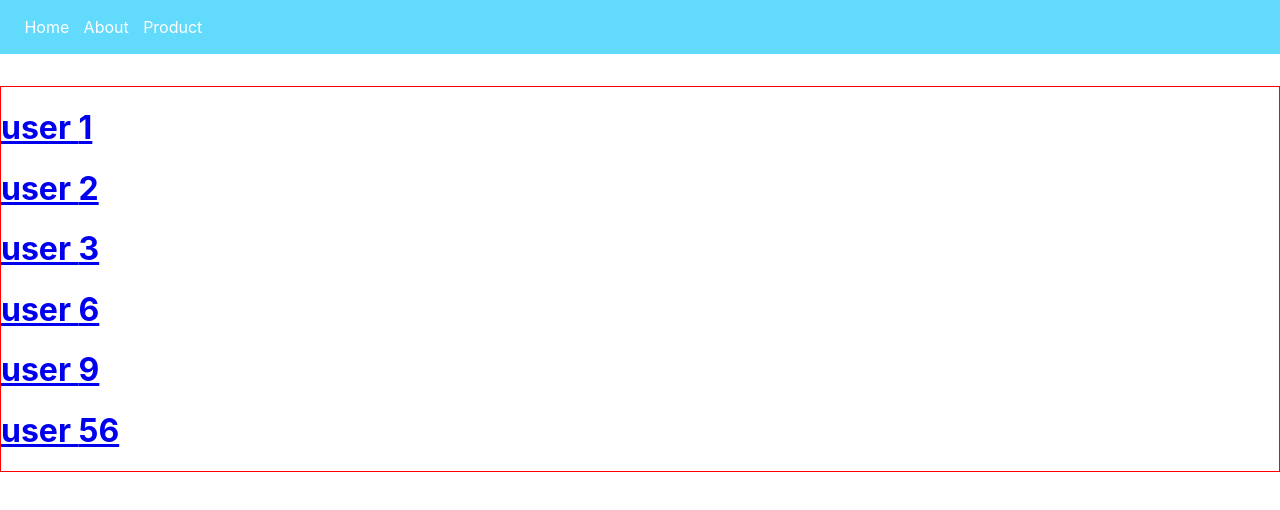
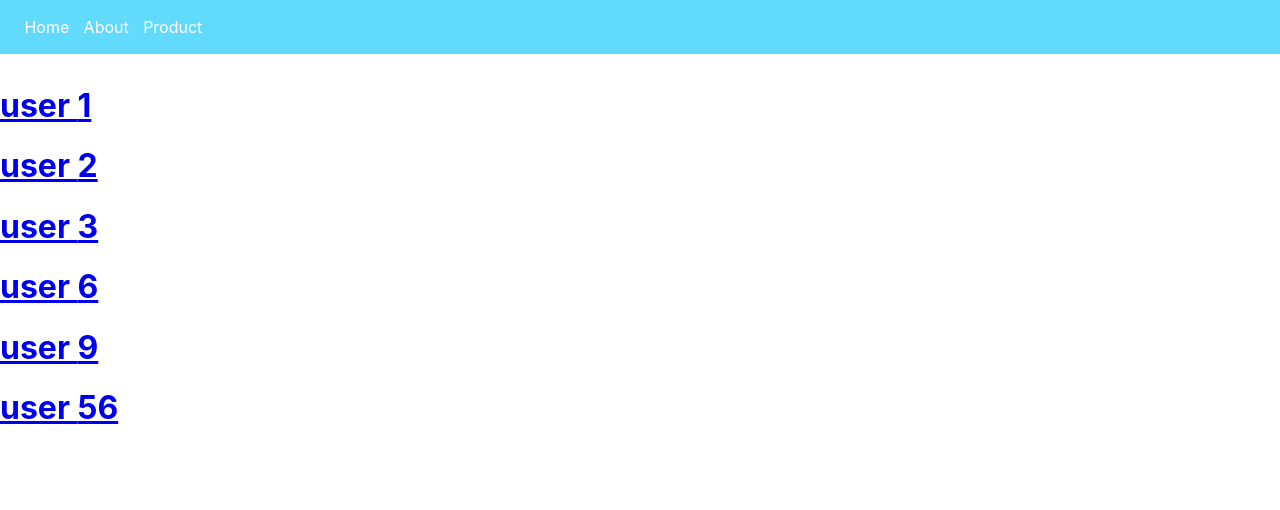
Before and after one commit to Shollytemmy/react-router-demo, a React (Create React App) app: page /users in a window 1280 px wide. Shown: the top 510 px of the page. Built offline with nearby package versions, Linux system fonts and the light colour scheme.

Commit message:
first final stage

```diff
--- a/src/pages/Users.js
+++ b/src/pages/Users.js
@@ -1,11 +1,12 @@
 import React from 'react'
-import { Link, useParams } from 'react-router-dom'
+import { Link, useParams, useNavigate} from 'react-router-dom'
 
 export const Users = () => {
     // const {userID} = useParams()
+    const navigate = useNavigate()
     const usersId = [1, 2, 3, 6, 9, 56]
   return (
-    <div style={{border: '1px solid red'}}>
+    <div style={{border: '0px solid red'}}>
         {
             usersId.map((id) => {
                 return(
@@ -21,3 +22,14 @@ export const Users = () => {
     </div>
   )
 }
+
+
+/**
+ *
+ * [
+ * {
+ * id: 1,
+ * name: ""
+ * }
+ * ]
+ */
```
